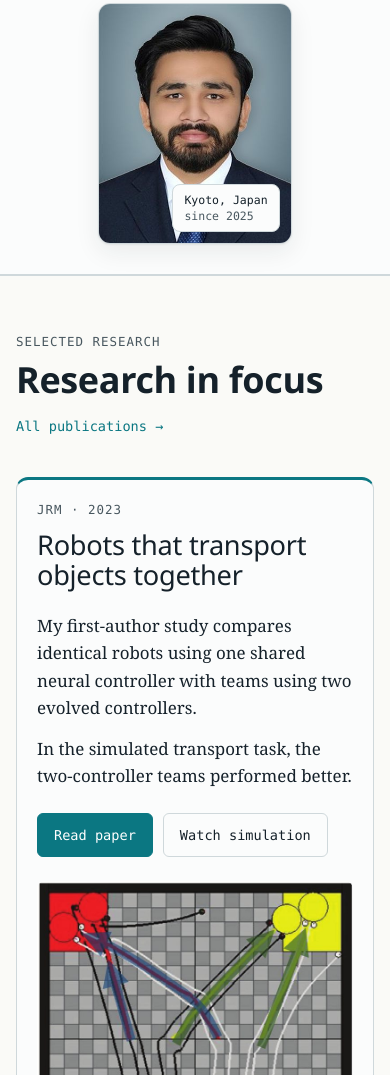
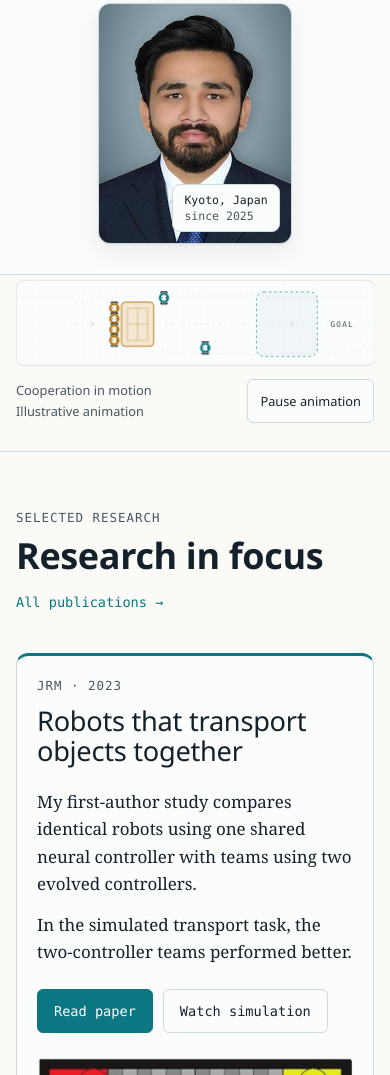
Before and after one commit to RAZZAQ-Asad/Razzaq-Asad.github.io, a plain HTML site: page index.html in a window 390 px wide. Shown: the part 745-1820 px from the top of the page. Drawn offline with Linux system fonts and the light colour scheme.

Commit message:
Add accessible homepage cooperative swarm transport animation

```diff
--- /dev/null
+++ b/assets/home-motion.css
@@ -0,0 +1,67 @@
+/* Homepage-only illustration. Six identical robot bodies, two controller colours. */
+.swarm-ribbon-wrap {margin-block:0 28px}
+.swarm-ribbon {margin:0;min-width:0;--swarm-start:210px;--swarm-end:867px;--swarm-static:520px;--swarm-a-left:320px;--swarm-a-mid:650px;--swarm-a-right:790px;--swarm-b-start:470px;--swarm-b-right:750px;--swarm-b-left:270px;--swarm-goal-shift:0px}
+.swarm-goal-position {transform:translateX(var(--swarm-goal-shift))}
+.swarm-ribbon svg {display:block;width:100%;height:auto;min-height:92px;max-height:144px;overflow:hidden;color:var(--line)}
+.swarm-floor {fill:var(--surface);stroke:var(--line)}
+.swarm-grid {opacity:.35}
+.swarm-route {fill:none;stroke:var(--line);stroke-width:1;stroke-dasharray:2 8}
+.swarm-route-marks {fill:none;stroke:var(--muted);stroke-width:1;opacity:.4}
+.swarm-goal {fill:var(--accent);fill-opacity:.045;stroke:var(--accent);stroke-width:1;stroke-dasharray:4 5}
+.swarm-goal-label {fill:var(--muted);font:11px var(--f-mono);letter-spacing:2px}
+.swarm-trail {fill:none;stroke:var(--accent);stroke-width:1;stroke-dasharray:2 7;opacity:.22}
+.swarm-wheel {fill:var(--ink)}
+.swarm-body {stroke:var(--surface);stroke-width:1}
+.swarm-shell {fill:var(--surface);stroke:none}
+.swarm-pushers {color:var(--worker)}
+.swarm-scout {color:var(--scout)}
+.swarm-transport {transform:translate(var(--swarm-static),74px);animation:swarm-deliver 26s linear infinite both}
+.swarm-scout-a {transform:translate(650px,32px);animation:swarm-scout-top 26s linear infinite both}
+.swarm-scout-b {transform:translate(410px,115px);animation:swarm-scout-bottom 26s linear infinite both}
+.swarm-payload {fill:var(--warm);stroke:var(--worker);stroke-width:1.5}
+.swarm-payload-detail {fill:none;stroke:var(--worker);stroke-width:1;opacity:.55}
+.swarm-arrival {opacity:0;animation:swarm-arrive 26s linear infinite both}
+.swarm-arrival circle {fill:var(--surface);stroke:var(--accent)}
+.swarm-arrival path {fill:none;stroke:var(--accent);stroke-width:2;stroke-linecap:round;stroke-linejoin:round}
+.swarm-ribbon .swarm-transport,.swarm-ribbon .swarm-scout,.swarm-ribbon .swarm-arrival {animation-play-state:paused}
+.swarm-ribbon[data-motion="running"] .swarm-transport,.swarm-ribbon[data-motion="running"] .swarm-scout,.swarm-ribbon[data-motion="running"] .swarm-arrival {animation-play-state:running}
+.swarm-ribbon:not([data-motion]) .swarm-transport,.swarm-ribbon:not([data-motion]) .swarm-scout,.swarm-ribbon:not([data-motion]) .swarm-arrival {animation:none}
+.swarm-ribbon figcaption {display:flex;justify-content:space-between;align-items:center;gap:12px;padding-top:8px;color:var(--muted);font: .85rem/1.5 var(--f-display)}
+.swarm-ribbon-note {margin-left:12px;font-size:.8rem}
+.swarm-motion-toggle {flex:none;min-height:44px;padding:8px 12px;border:1px solid var(--line);border-radius:6px;background:var(--surface);color:var(--ink);font:inherit;cursor:pointer}
+.swarm-motion-toggle:hover {border-color:var(--accent)}
+@keyframes swarm-deliver {
+  0%,4% {transform:translate(var(--swarm-start),74px);opacity:1}
+  77%,87% {transform:translate(var(--swarm-end),74px);opacity:1}
+  94% {transform:translate(var(--swarm-end),74px);opacity:0}
+  95% {transform:translate(var(--swarm-start),74px);opacity:0}
+  100% {transform:translate(var(--swarm-start),74px);opacity:1}
+}
+@keyframes swarm-scout-top {
+  0%,100% {transform:translate(var(--swarm-a-left),32px) rotate(0deg)}
+  35% {transform:translate(var(--swarm-a-mid),28px) rotate(0deg)}
+  48% {transform:translate(var(--swarm-a-right),34px) rotate(0deg)}
+  53% {transform:translate(var(--swarm-a-right),34px) rotate(180deg)}
+  89% {transform:translate(var(--swarm-a-left),32px) rotate(180deg)}
+  95% {transform:translate(var(--swarm-a-left),32px) rotate(360deg)}
+}
+@keyframes swarm-scout-bottom {
+  0%,100% {transform:translate(var(--swarm-b-start),116px) rotate(0deg)}
+  32% {transform:translate(var(--swarm-b-right),112px) rotate(0deg)}
+  38% {transform:translate(var(--swarm-b-right),112px) rotate(180deg)}
+  73% {transform:translate(var(--swarm-b-left),116px) rotate(180deg)}
+  80% {transform:translate(var(--swarm-b-left),116px) rotate(360deg)}
+}
+@keyframes swarm-arrive {0%,76%,94%,100% {opacity:0} 80%,88% {opacity:1}}
+@media(max-width:600px) {
+  .swarm-ribbon {--swarm-start:110px;--swarm-end:425px;--swarm-static:260px;--swarm-a-left:160px;--swarm-a-mid:320px;--swarm-a-right:385px;--swarm-b-start:230px;--swarm-b-right:375px;--swarm-b-left:135px;--swarm-goal-shift:-442px}
+  .swarm-ribbon svg {min-height:96px}
+  .swarm-ribbon-note {display:block;margin:2px 0 0}
+  .swarm-ribbon figcaption {font-size:.8rem}
+  .swarm-goal-label {font-size:13px}
+}
+@media(prefers-reduced-motion:reduce) {
+  .swarm-ribbon .swarm-transport,.swarm-ribbon .swarm-scout,.swarm-ribbon .swarm-arrival {animation:none!important}
+  .swarm-ribbon .swarm-arrival {opacity:0}
+}
+@media print {.swarm-ribbon-wrap {display:none}}
--- /dev/null
+++ b/assets/home-motion.js
@@ -0,0 +1,28 @@
+/* Decorative transport choreography, not an experimental simulation. */
+(() => {
+  const ribbon = document.getElementById("swarm-ribbon");
+  if (!ribbon) return;
+  const button = ribbon.querySelector(".swarm-motion-toggle");
+  const reduced = matchMedia("(prefers-reduced-motion: reduce)");
+  const compact = matchMedia("(max-width: 600px)");
+  const scene = document.getElementById("swarm-motion-scene");
+  const layout = () => scene.setAttribute("viewBox", compact.matches ? "0 0 600 144" : "0 0 1120 144");
+  compact.addEventListener("change", layout);
+  layout();
+  let paused = false;
+  let inView = false;
+  const sync = () => {
+    const running = !paused && !reduced.matches && inView && !document.hidden;
+    ribbon.dataset.motion = running ? "running" : "paused";
+    button.hidden = reduced.matches;
+    button.textContent = paused ? "Play animation" : "Pause animation";
+  };
+  button.addEventListener("click", () => { paused = !paused; sync(); });
+  reduced.addEventListener("change", sync);
+  document.addEventListener("visibilitychange", sync);
+  if ("IntersectionObserver" in window) {
+    const observer = new IntersectionObserver(([entry]) => { inView = entry.isIntersecting; sync(); });
+    observer.observe(ribbon);
+  } else { inView = true; }
+  sync();
+})();
--- a/index.html
+++ b/index.html
@@ -703,6 +703,7 @@ summary { cursor: pointer; font-family: var(--f-display); font-weight: 600; padd
 .compact-updates { padding-block: 24px; }
 @media (max-width: 700px) { .featured-study { grid-template-columns: 1fr; gap: 24px; } }
 </style>
+<link rel="stylesheet" href="assets/home-motion.css?v=20261127">
 </head>
 <body>
 <a class="skip" href="#main">Skip to content</a>
@@ -749,6 +750,42 @@ summary { cursor: pointer; font-family: var(--f-display); font-weight: 600; padd
     </div>
   </div>
 </header>
+<div class="wrap swarm-ribbon-wrap"><figure class="swarm-ribbon" id="swarm-ribbon">
+  <svg id="swarm-motion-scene" viewBox="0 0 1120 144" aria-hidden="true" focusable="false">
+    <defs>
+      <pattern id="swarm-grid" width="28" height="28" patternUnits="userSpaceOnUse"><path d="M28 0H0V28" fill="none" stroke="currentColor" stroke-width=".5"/></pattern>
+      <g id="swarm-robot">
+        <rect x="-6" y="-11" width="12" height="4" rx="1.5" class="swarm-wheel"/>
+        <rect x="-6" y="7" width="12" height="4" rx="1.5" class="swarm-wheel"/>
+        <circle r="9" fill="currentColor" class="swarm-body"/>
+        <circle r="5" class="swarm-shell"/>
+        <path d="M3-3 7 0 3 3Z" fill="currentColor"/>
+        <circle cx="-3" r="1.2" fill="currentColor"/>
+      </g>
+    </defs>
+    <rect x=".5" y=".5" width="100%" height="143" rx="12" class="swarm-floor"/>
+    <rect x="1" y="1" width="100%" height="142" rx="12" fill="url(#swarm-grid)" class="swarm-grid"/>
+    <path d="M80 74H977" class="swarm-route"/>
+    <path d="m125 70 5 4-5 4m335-8 5 4-5 4m335-8 5 4-5 4" class="swarm-route-marks"/>
+    <g class="swarm-goal-position"><rect x="845" y="20" width="102" height="108" rx="12" class="swarm-goal"/>
+    <text x="969" y="78" class="swarm-goal-label">GOAL</text></g>
+    <path d="M100 40C250 12 390 24 510 34M210 117C360 132 620 119 762 109" class="swarm-trail"/>
+    <g class="swarm-scout swarm-scout-a"><use href="#swarm-robot"/></g>
+    <g class="swarm-scout swarm-scout-b"><use href="#swarm-robot"/></g>
+    <g class="swarm-transport">
+      <g class="swarm-pushers">
+        <use href="#swarm-robot" transform="translate(-11 -27)"/>
+        <use href="#swarm-robot" transform="translate(-11 -9)"/>
+        <use href="#swarm-robot" transform="translate(-11 9)"/>
+        <use href="#swarm-robot" transform="translate(-11 27)"/>
+      </g>
+      <rect x="1" y="-37" width="54" height="74" rx="6" class="swarm-payload"/>
+      <path d="M11-27H45V27H11ZM28-27V27M11 0H45" class="swarm-payload-detail"/>
+    </g>
+    <g class="swarm-goal-position"><g class="swarm-arrival"><circle cx="896" cy="74" r="15"/><path d="m889 74 5 5 9-10"/></g></g>
+  </svg>
+  <figcaption><span>Cooperation in motion <span class="swarm-ribbon-note">Illustrative animation</span></span><button type="button" class="swarm-motion-toggle" aria-controls="swarm-motion-scene" hidden>Pause animation</button></figcaption>
+</figure></div>
 <section class="sec" aria-labelledby="h-research">
   <div class="wrap">
     <div class="sec-head">
@@ -917,5 +954,6 @@ END OF HIDDEN GALLERY SECTION -->
   });
 })();
 </script>
+<script src="assets/home-motion.js?v=20261127" defer></script>
 </body>
 </html>
```
